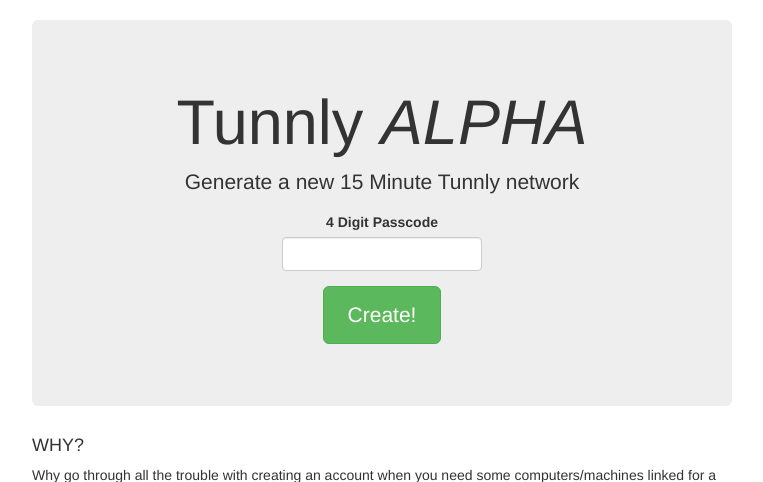
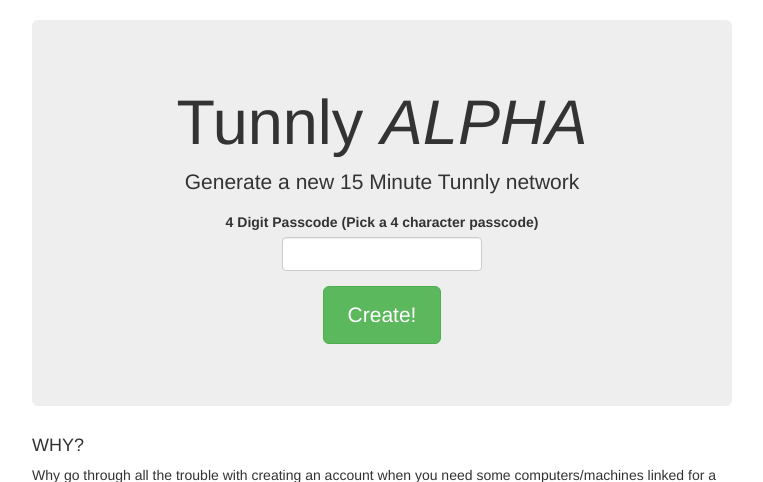
Before and after one commit to csthompson/tunnly, a Flask app: page / in a window 1280 px wide. Shown: the top 482 px of the page, without its empty margins (258-1021 px from the left). Run offline with Flask 2, Linux system fonts and the light colour scheme; some libraries are stand-ins or nearby versions.

Commit message:
Changed description in wrong place on last commit. Fixed.

```diff
--- a/tunnly/tunnly/templates/index.html
+++ b/tunnly/tunnly/templates/index.html
@@ -12,9 +12,9 @@
         <form action="/network/new" method="POST">
 		  <div class="form-group">
 		  	<div class="row">
-		    	<label for="exampleInputPassword1">4 Digit Passcode</label>
+		    	<label for="exampleInputPassword1">4 Digit Passcode (Pick a 4 character passcode)</label>
 		    	<center>
-		    	<input name="passcode" type="text" class="form-control" id="exampleInputPassword1" maxlength="4" style="width: 200px;">
+		    	<input name="passcode" type="password" class="form-control" id="exampleInputPassword1" maxlength="4" style="width: 200px;">
 		    	</center>
 		    	{% with messages = get_flashed_messages() %}
 					{% if messages %}
```
